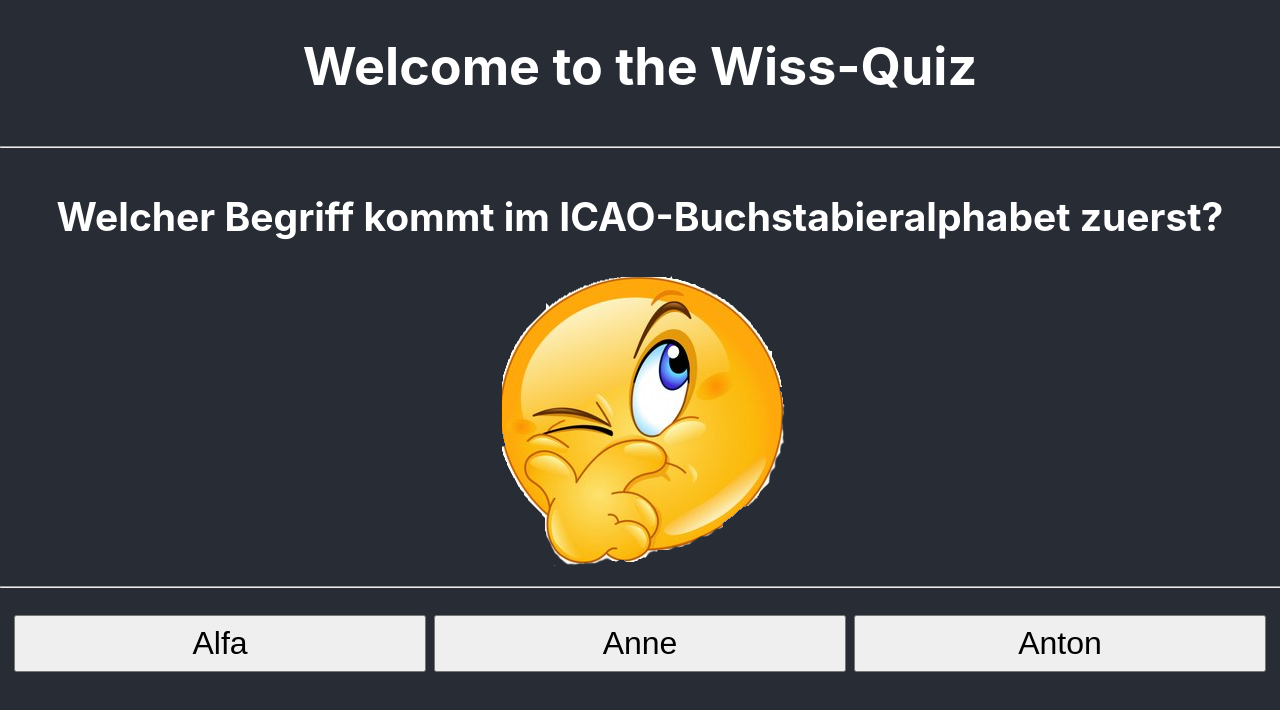
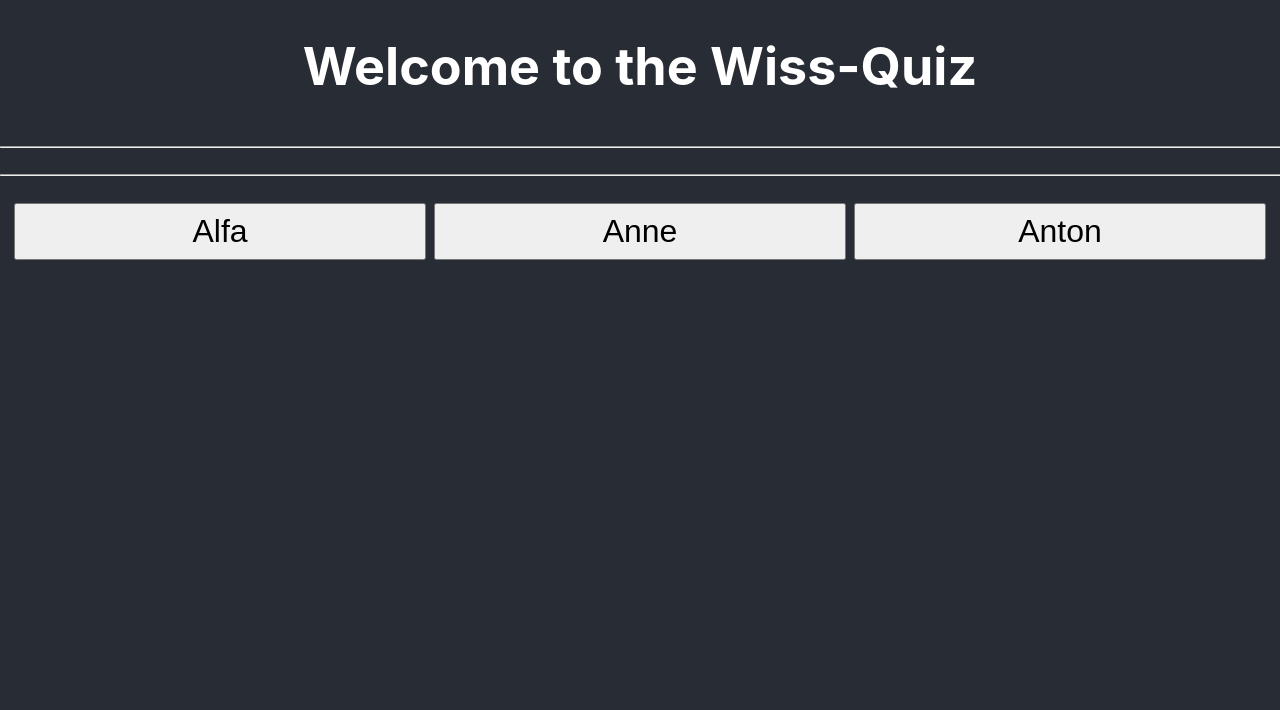
Before and after one commit to greenorca/M294_Sidequest_Templates-Solutions, a React (Create React App) app: page / in a window 1280 px wide. Shown: the top 710 px of the page. Built offline with nearby package versions, Linux system fonts and the light colour scheme.

Commit message:
working template

```diff
--- a/src/App.js
+++ b/src/App.js
@@ -1,7 +1,6 @@
 import './App.css';
 
 import Button from './Button.js'
-import Question from './Question.js'
 const buttonLabels = [ 'Alfa', 'Anne', 'Anton' ]
 
 //export var answer = ""
@@ -26,7 +25,7 @@ function App(props) {
       <header className="App-header">
         <h1>Welcome to the Wiss-Quiz</h1>
         <hr/>
-        <Question question='Welcher Begriff kommt im ICAO-Buchstabieralphabet zuerst?'/>
+        { /* hier JSQ-Question-Element einbauen */ }
         <hr/>
       </header>
       <div className="button-bar">
--- a/src/Question.js
+++ /dev/null
@@ -1,23 +0,0 @@
-import React from "react"
-
-
-class Question extends React.Component {
-  constructor(props){
-    super(props)
-    this.state = {
-      question: props.question
-    }
-  }
-
-  render() {
-    return (
-      <div className="question">
-            <h2>{ this.state.question }</h2>
-          <img src="img/question_smiley.png" alt=""/>
-      </div>
-    )
-  }
-
-}
-
-export default Question
```
Also changed, not shown: 1 other file (tests, documents, lock files or other folders).
